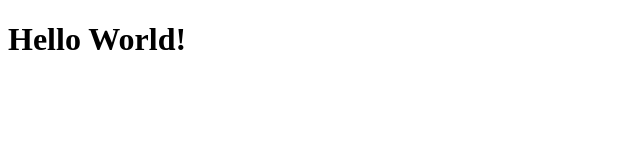
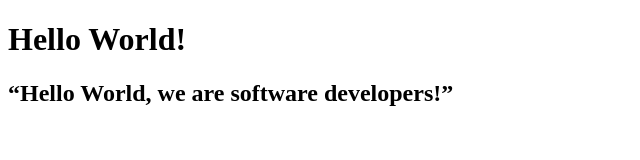
Before and after one commit to Aebise/microverse_one, a plain HTML site: page fcc-test-suite-template-master/index.html in a window 1280 px wide. Shown: the whole page, without its empty margins (0-640 px from the left). Drawn offline with Linux system fonts and the light colour scheme.

Commit message:
Software_developers

```diff
--- a/fcc-test-suite-template-master/index.html
+++ b/fcc-test-suite-template-master/index.html
@@ -10,5 +10,6 @@
     <script src="https://cdn.freecodecamp.org/testable-projects-fcc/v1/bundle.js"></script>
     <script  src="js/index.js"></script>
     <h1>Hello World!</h1>
+    <h2>“Hello World, we are software developers!”<h2>
   </body>
 </html>
```
